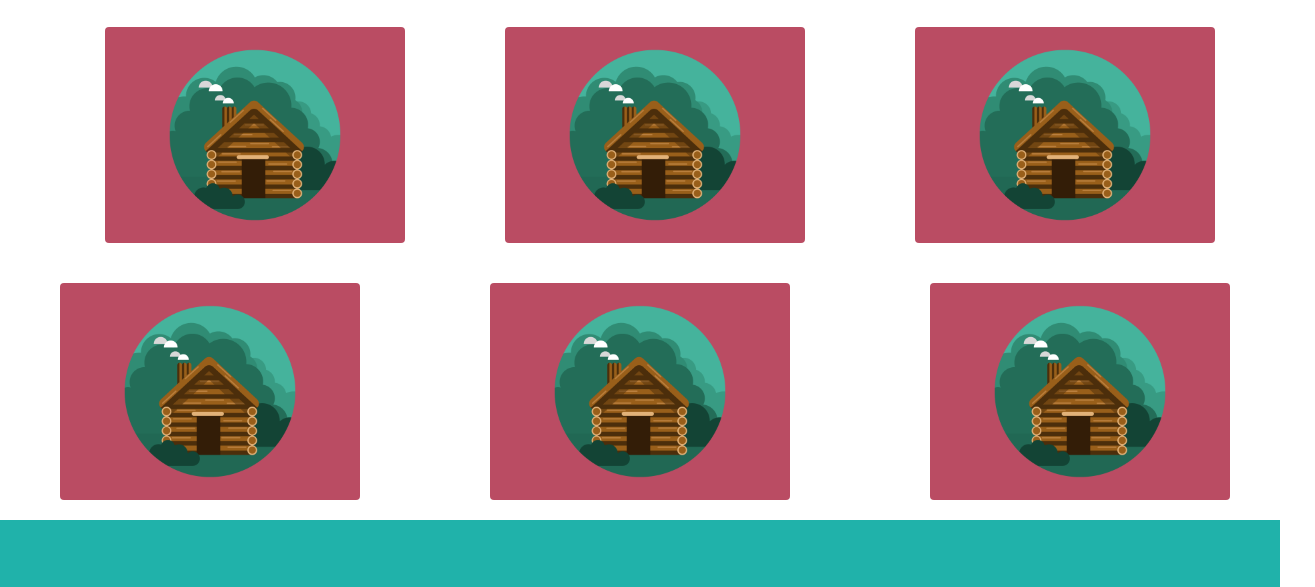
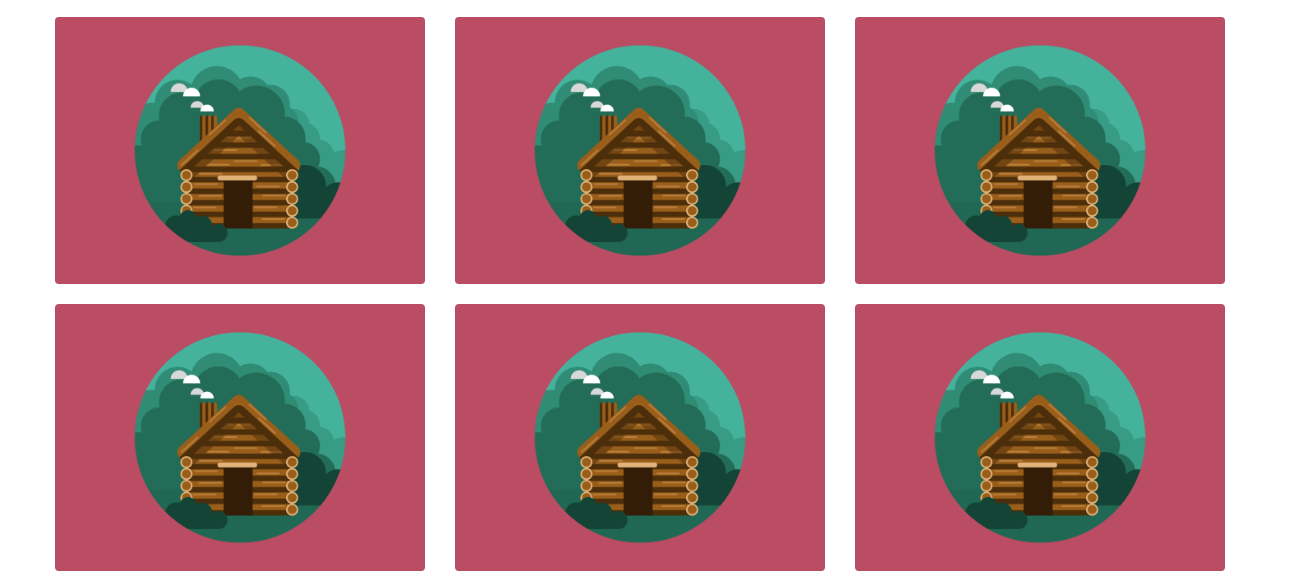
Before and after one commit to frankboolean/html-css-bootstrap-freelancer, a plain HTML site: page index.html in a window 1280 px wide. Shown: the part 652-1239 px from the top of the page, 1315 px wide, since content can reach past the window. Drawn offline with nearby package versions, Linux system fonts and the light colour scheme.

Commit message:
completo

```diff
--- a/index.html
+++ b/index.html
@@ -9,7 +9,7 @@
   <body>
     <header>
       <nav class="navbar navbar-default navbar-fixed-top">
-        <div class="container numero">
+        <div class="container-fluid numero">
           <div class="start">
             <h1>START BOOTSTRAP</h1>
           </div>
@@ -47,32 +47,24 @@
         <div class="col-xs-4 col-md-4 col-lg-4 ">
           <img class="casa" src="img/cabin.png" alt="">
         </div>
-      <div class="row immaginine">
         <div class="col-xs-4 col-md-4 col-lg-4 ">
           <img class="casa" src="img/cabin.png" alt="">
         </div>
-      <div class="row immaginine">
-        <div class="col-xs-12 col-md-6 col-lg-4 ">
+        <div class="col-xs-4 col-md-6 col-lg-4 ">
           <img class="casa" src="img/cabin.png" alt="">
         </div>
+      </div>
       <div class="row immaginine">
-        <div class="col-xs-12 col-md-6 col-lg-4 ">
+        <div class="col-xs-4 col-md-6 col-lg-4 ">
           <img class="casa" src="img/cabin.png" alt="">
         </div>
-      <div class="row immaginine">
-        <div class="col-xs-12 col-md-6 col-lg-4 ">
+        <div class="col-xs-4 col-md-6 col-lg-4 ">
           <img class="casa" src="img/cabin.png" alt="">
         </div>
-      <div class="row immaginine">
-        <div class="col-xs-12 col-md-6 col-lg-4 ">
+        <div class="col-xs-4 col-md-6 col-lg-4 ">
           <img class="casa" src="img/cabin.png" alt="">
         </div>
-    </div>
-    </div>
-    </div>
-    </div>
-    </div>
-    </div>
+     </div>
   </section>
 
   <!-- parte terza -->
@@ -135,7 +127,7 @@
 
   <!-- foooter -->
 <footer>
-  <div class="container fine">
+  <div class="container-fluid fine">
     <div class="row">
       <div class="col-xs-12 col-md-12 col-lg-12 ">
         <div class="listaprima">
--- a/style.css
+++ b/style.css
@@ -9,8 +9,8 @@
 
 [class*="col-"]{
   float: left;
+}
 
-}
 
 /* nav */
 .numero{
@@ -65,11 +65,17 @@
   color: #2c3e50;
 }
 .casa{
-  width: 300px;
+  width: 100%;
   float: left;
-  margin: 20px;
-  margin-left: 50px;
   border-radius: 4px;
+  margin: 10px;
+  margin-right: auto;
+  margin-left: auto;
+  display: block;
+}
+
+.secondo{
+  margin-bottom: 90px;
 }
 
 /* parte terza */
```
